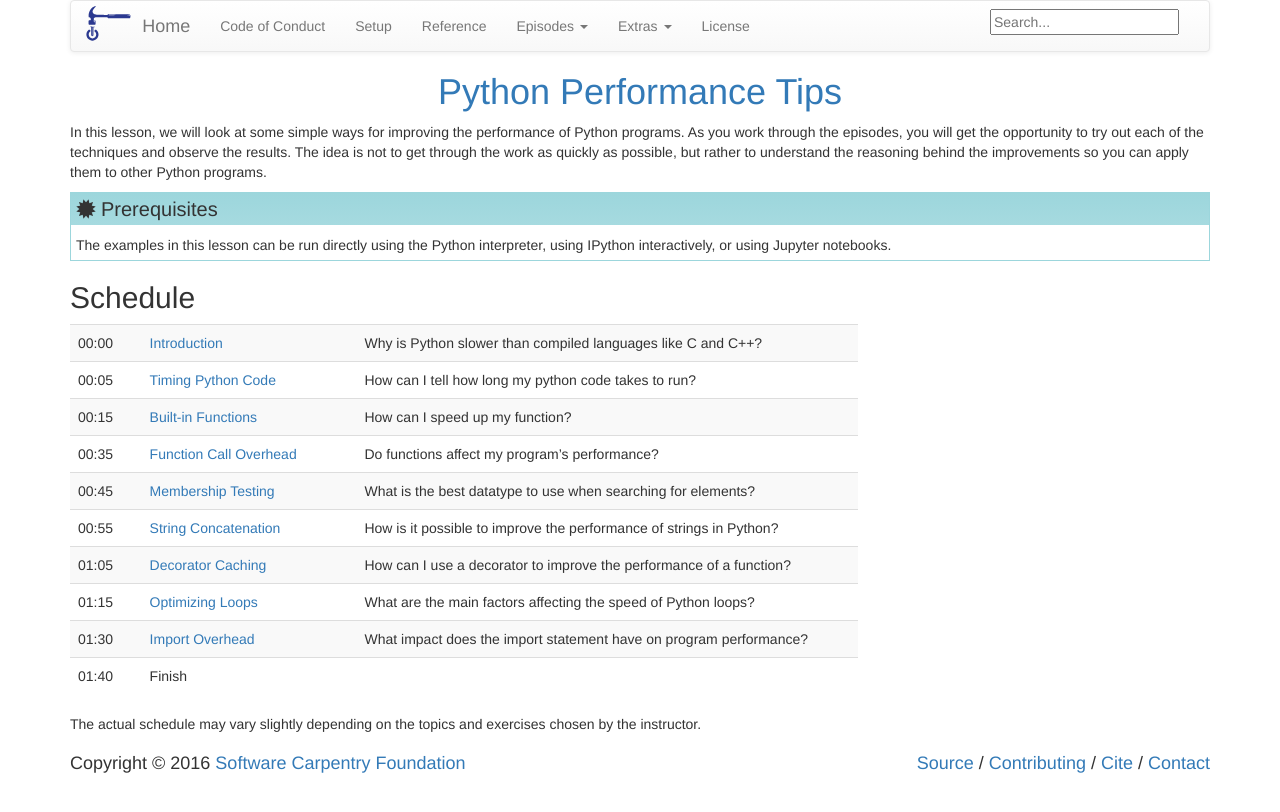
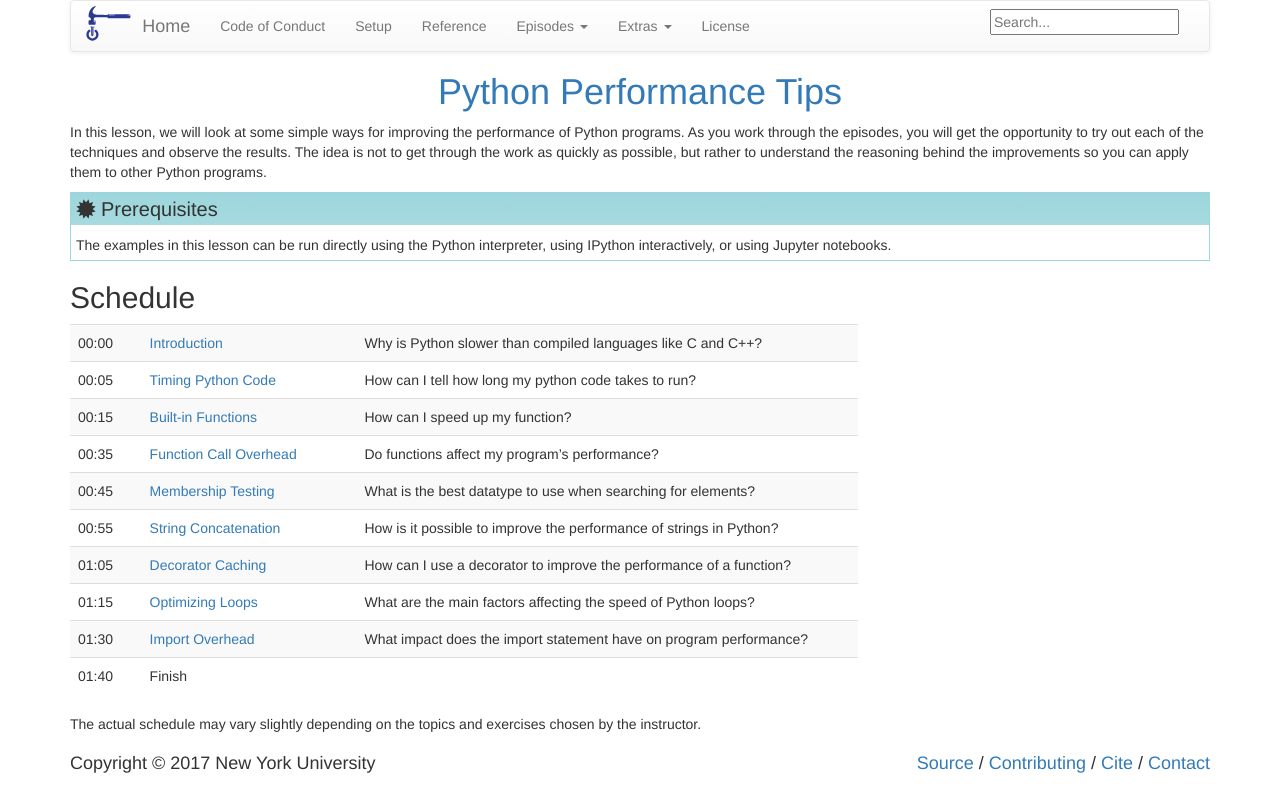
Before and after one commit to nyu-cds/python-performance-tips, a Jekyll site: the page built from index.md, in a window 1280 px wide. Shown: the top 812 px of the page. Built offline with Jekyll 4.4.1, drawn with Linux system fonts in a browser that asks for light colours.

Commit message:
Update lesson_footer.html

```diff
--- a/_includes/lesson_footer.html
+++ b/_includes/lesson_footer.html
@@ -5,14 +5,7 @@
   <div class="row">
     <div class="col-md-6" align="left">
       <h4>
-	Copyright &copy; 2016
-	{% if site.carpentry == "swc" %}
-	<a href="{{ site.swc_site }}">Software Carpentry Foundation</a>
-	{% elsif site.carpentry == "dc" %}
-	<a href="{{ site.dc_site }}">Data Carpentry</a>
-	{% elsif site.carpentry == "lc" %}
-	<a href="{{ site.lc_site }}">Library Carpentry</a>
-	{% endif %}
+	Copyright &copy; 2017 New York University
       </h4>
     </div>
     <div class="col-md-6" align="right">
```
